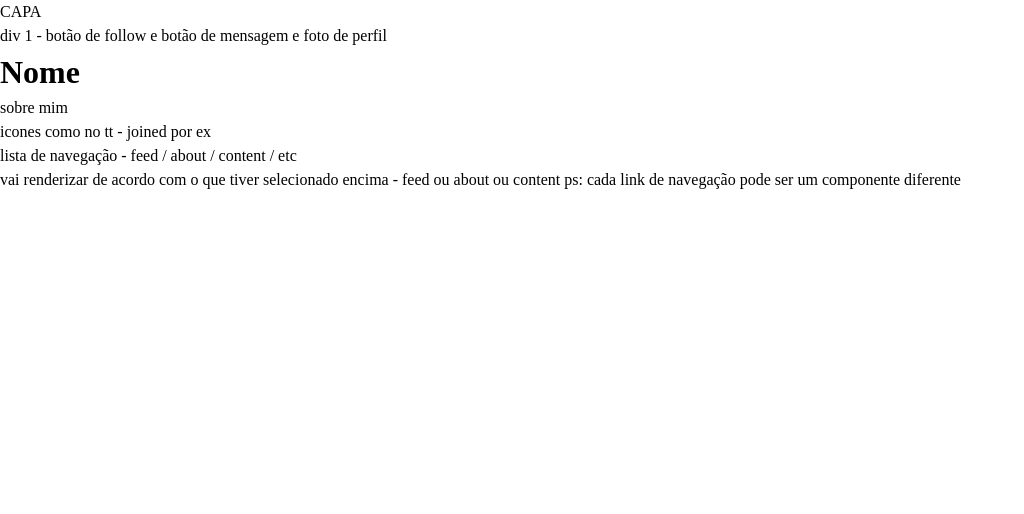
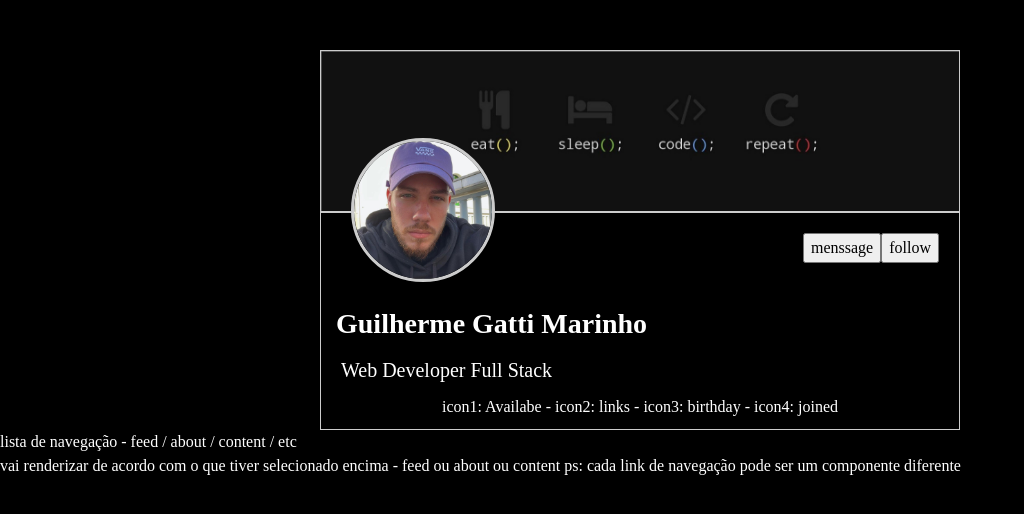
Before and after one commit to guido-marinho/guido-marinho.github.io, a React (Vite) app: page / in a window 1280 px wide. Shown: the top 514 px of the page, without its empty margins (0-1024 px from the left). Built offline with nearby package versions, Linux system fonts and the light colour scheme.

Commit message:
💄 feat: finaliza css inicial do header

```diff
--- /dev/null
+++ b/src/CSS/Header.css
@@ -0,0 +1,55 @@
+.cover-page {
+  width: 50%;
+  margin: 50px auto 0;
+  border: 1px solid #ccc;
+}
+
+.profile-container {
+  width: 50%;
+  margin: 0 auto;
+  border: 1px solid #ccc;
+}
+
+.profile {
+  width: 100%;
+  display: flex;
+  justify-content: space-around;
+  padding: 20px;
+  position: relative;
+  margin-bottom: 20px;
+}
+
+/* preciso deixar responsiva */
+.profile-image {
+  width: 9rem;
+  height: 9rem;
+  border-radius: 50%;
+  border: 3px solid #ccc;
+  position: absolute;
+  top: -75px;
+  left: 30px;
+}
+
+.profile-buttons {
+  width: 100%;
+  display: flex;
+  justify-content: flex-end;
+}
+
+.profile-name {
+  font-size: 1.75rem;
+  font-weight: bold;
+  margin: 10px 15px;
+}
+
+.profile-about {
+  font-size: 1.25rem;
+  margin: 5px 20px;
+}
+
+.profile-icons {
+  width: 100%;
+  display: flex;
+  justify-content: space-around;
+  margin: 10px 0;
+}
--- a/src/CSS/index.css
+++ b/src/CSS/index.css
@@ -25,6 +25,8 @@ html, body {
 body {
   line-height: 1.5;
   -webkit-font-smoothing: antialiased;
+  background-color: black;
+  color: white;
 }
 /*
   6. Improve media defaults
--- a/src/components/Header.jsx
+++ b/src/components/Header.jsx
@@ -1,14 +1,28 @@
 import React from 'react';
+import '../CSS/Header.css';
+import cover from '../images/cover.png';
+import profile from '../images/profile.png';
 
 export default function Header() {
   return (
     <>
-      <div>CAPA</div>
-      <div>
-        <div>div 1 - botão de follow e botão de mensagem  e foto de perfil</div>
-        <h1>Nome</h1>
-        <div>sobre mim</div>
-        <span>icones como no tt - joined por ex</span>
+      <div className='cover-page'>
+        {/* depois mudar para uma animação */}
+        <img src={ cover } alt="cover" />
+      </div>
+      <div className='profile-container'>
+        <div className='profile'>
+          <img src={ profile } alt="profile image" className='profile-image' />
+          <div className='profile-buttons'>
+            <button>menssage</button>
+            <button>follow</button>
+          </div>
+        </div>
+        <h1 className='profile-name'>Guilherme Gatti Marinho</h1>
+        <div className='profile-about'>
+          <p>Web Developer Full Stack</p>
+        </div>
+        <span  className='profile-icons'> icon1: Availabe -  icon2: links - icon3: birthday - icon4: joined</span>
       </div>
     </>
   );
--- a/src/components/Main.jsx
+++ b/src/components/Main.jsx
@@ -1,4 +1,5 @@
 import React from 'react';
+
 
 export default function Main() {
   return (
```
Also changed, not shown: src/images/cover.png (added), src/images/profile.png (added).
